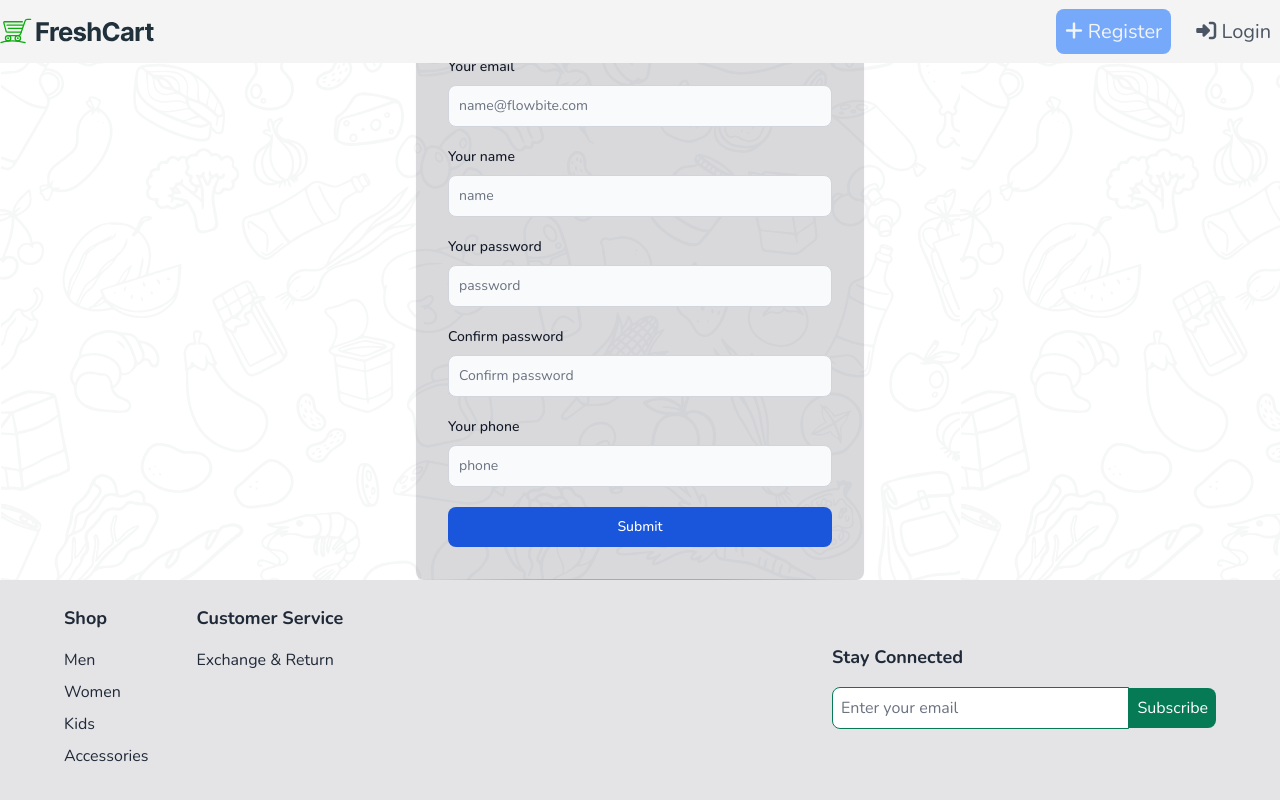
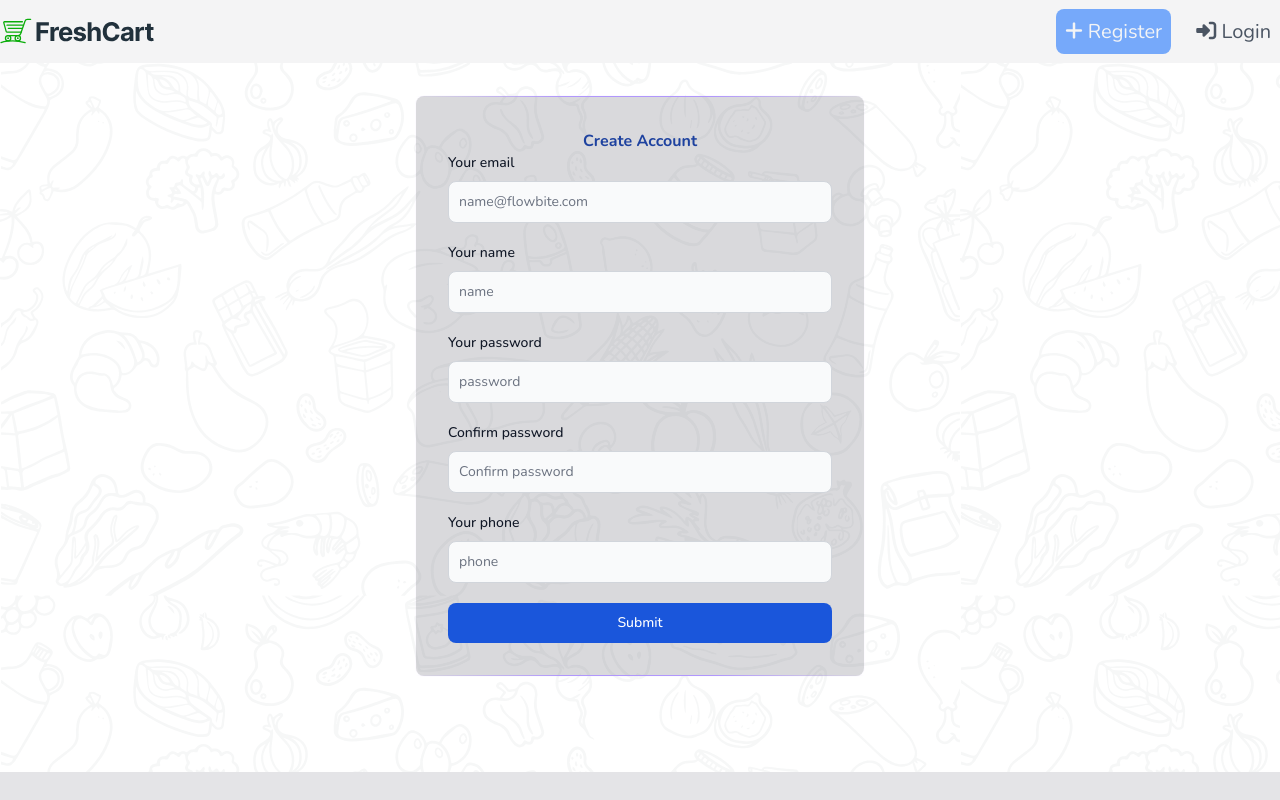
Before and after one commit to imrdoctor/freshcart, a React (Vite) app: page /freshcart/regester in a window 1280 px wide. Shown: the top 800 px of the page. Built offline with nearby package versions, Linux system fonts and the light colour scheme; no server answers.

Commit message:
More Updates

```diff
--- a/src/components/Regester/Regester.jsx
+++ b/src/components/Regester/Regester.jsx
@@ -72,7 +72,7 @@ export default function Register() {
   });
 
   return (
-    <div className="flex justify-center items-center">
+    <div className="flex justify-center items-center my-24">
     <form onSubmit={formik.handleSubmit} className="bg-glass p-8 shadow-lg rounded-lg w-full max-w-md mx-auto">
       <p className='text-center font-bold text-blue-800'>Create Account</p>
       {/* Start Input */}
```
